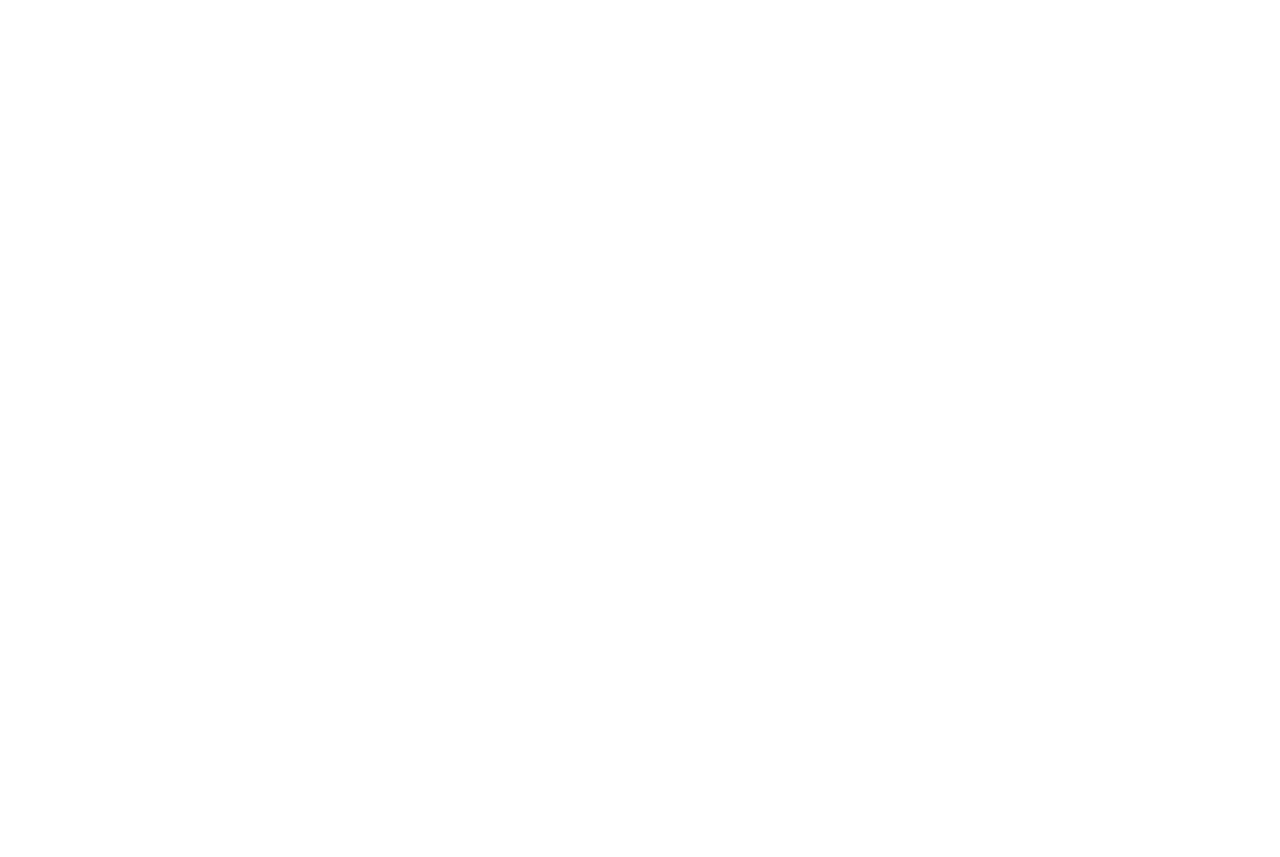
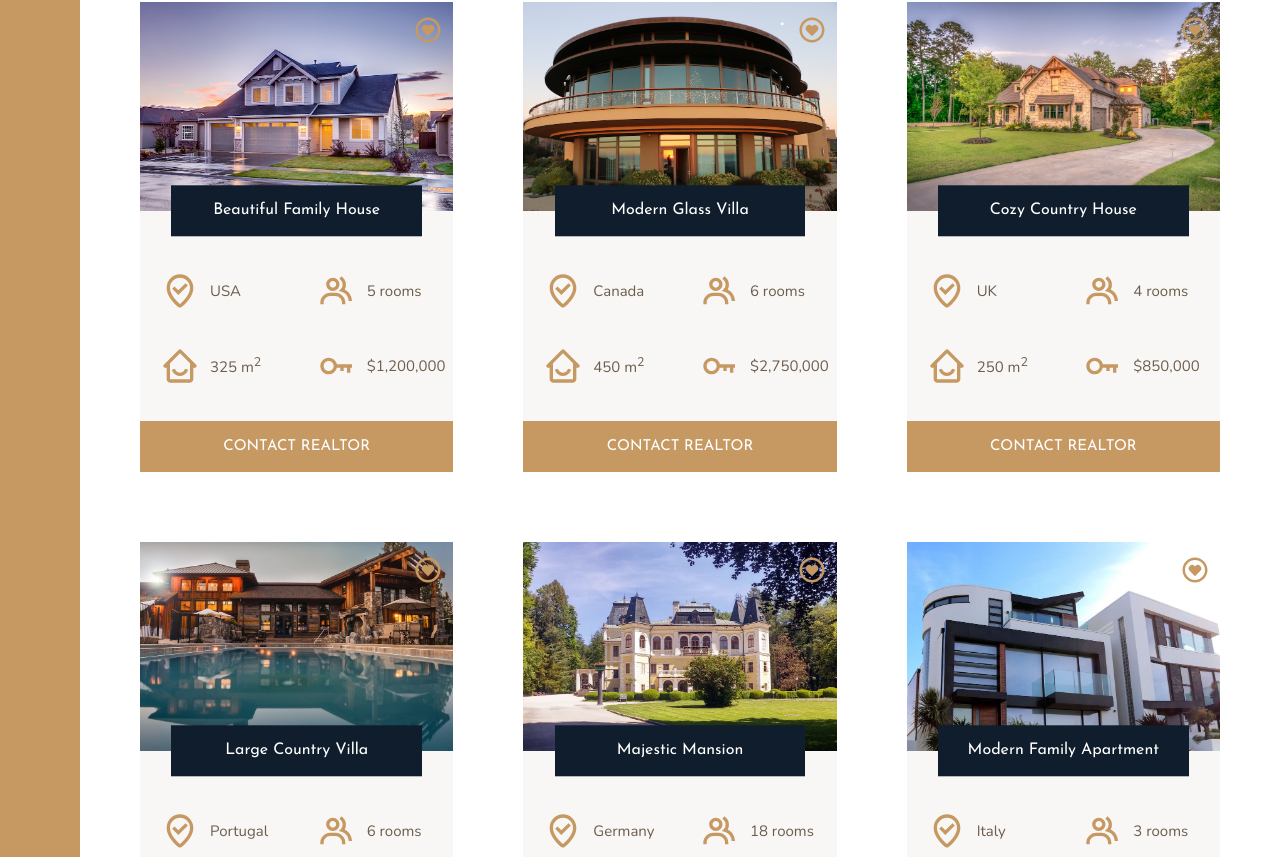
Before and after one commit to piyumanthaAB/react-nexter-responsive, a React (Create React App) app: page / in a window 1280 px wide. Shown: the part 2023-2880 px from the top of the page. Before the commit the page ends 1923 px from the top, so only its background shows below. Built offline with nearby package versions, Linux system fonts and the light colour scheme.

Commit message:
home section implemented

```diff
--- a/public/css/style.css
+++ b/public/css/style.css
@@ -141,8 +141,59 @@
   margin-bottom: 4rem; }
 
 .homes {
-  background-color: #101d2c;
-  grid-column: center-start/center-end; }
+  grid-column: center-start/center-end;
+  margin: 15rem 0;
+  display: grid;
+  grid-template-columns: repeat(auto-fit, minmax(25rem, 1fr));
+  grid-gap: 7rem; }
+
+.home {
+  background-color: #f9f7f6;
+  display: grid;
+  grid-template-columns: repeat(2, 1fr);
+  grid-row-gap: 3.5rem; }
+  .home__img {
+    grid-row: 1/2;
+    grid-column: 1/-1;
+    width: 100%;
+    grid-column: 1/-1;
+    z-index: 1; }
+  .home__like {
+    grid-row: 1/2;
+    grid-column: 2/3;
+    font-size: 3rem;
+    color: #c69963;
+    z-index: 2;
+    justify-self: end;
+    margin: 1rem; }
+  .home__name {
+    grid-row: 1/2;
+    grid-column: 1/-1;
+    z-index: 3;
+    align-self: end;
+    width: 80%;
+    justify-self: center;
+    font-family: "Josefin Sans", sans-serif;
+    font-size: 1.6rem;
+    text-align: center;
+    padding: 1.25rem;
+    background-color: #101d2c;
+    color: #fff;
+    font-weight: 400;
+    transform: translateY(50%); }
+  .home__location, .home__rooms {
+    margin-top: 2.5rem; }
+  .home__location, .home__rooms, .home__area, .home__price {
+    font-size: 1.5rem;
+    margin-left: 2rem;
+    display: flex;
+    align-items: center; }
+    .home__location-icon, .home__rooms-icon, .home__area-icon, .home__price-icon {
+      font-size: 4rem;
+      color: #c69963;
+      margin-right: 1rem; }
+  .home__btn {
+    grid-column: 1/-1; }
 
 .gallery {
   background-color: #54483a;
--- a/public/sass/_homes.scss
+++ b/public/sass/_homes.scss
@@ -1,4 +1,100 @@
 .homes {
-  background-color: $color-secondary;
   grid-column: center-start/center-end;
+  margin: 15rem 0;
+
+  display: grid;
+  grid-template-columns: repeat(auto-fit, minmax(25rem, 1fr));
+  grid-gap: 7rem;
 }
+
+.home {
+  background-color: $color-grey-light-1;
+
+  display: grid;
+  grid-template-columns: repeat(2, 1fr);
+  grid-row-gap: 3.5rem;
+
+  &__img {
+    grid-row: 1/2;
+    grid-column: 1/-1;
+    width: 100%;
+    grid-column: 1/-1;
+    z-index: 1;
+  }
+
+  &__like {
+    grid-row: 1/2;
+    grid-column: 2/3;
+    font-size: 3rem;
+    color: $color-primary;
+    z-index: 2;
+    justify-self: end;
+    margin: 1rem;
+  }
+
+  &__name {
+    grid-row: 1/2;
+    grid-column: 1/-1;
+    z-index: 3;
+    align-self: end;
+
+    width: 80%;
+    justify-self: center;
+    font-family: $font-display;
+    font-size: 1.6rem;
+    text-align: center;
+    padding: 1.25rem;
+    background-color: $color-secondary;
+    color: #fff;
+    font-weight: 400;
+
+    transform: translateY(50%);
+  }
+
+  &__location,
+  &__rooms {
+    margin-top: 2.5rem;
+  }
+
+  &__location,
+  &__rooms,
+  &__area,
+  &__price {
+    // justify-self: center;
+    font-size: 1.5rem;
+    margin-left: 2rem;
+
+    display: flex;
+    align-items: center;
+
+    &-icon {
+      font-size: 4rem;
+      color: $color-primary;
+      margin-right: 1rem;
+    }
+  }
+
+  &__btn {
+    grid-column: 1/-1;
+  }
+
+  // &__location {
+  //   &-icon {
+  //   }
+  // }
+
+  // &__rooms {
+  //   &-icon {
+  //   }
+  // }
+
+  // &__area {
+  //   &-icon {
+  //   }
+  // }
+
+  // &__price {
+  //   &-icon {
+  //   }
+  // }
+}
--- a/src/components/FeatureItem.js
+++ b/src/components/FeatureItem.js
@@ -1,4 +1,3 @@
-import { BiWorld, BiTrophy, BiLineChart, BiLock } from "react-icons/bi";
 
 const FeatureItem = (props) => {
     return (
--- /dev/null
+++ b/src/components/HomeCard.js
@@ -0,0 +1,33 @@
+import { BiHeartCircle,BiBeenHere,BiGroup,BiHomeSmile,BiKey } from "react-icons/bi";
+
+const HomeCard = (props) => {
+    return (
+        <div className='home'>
+            <img src={`img/house-${props.details.img}.jpeg`} alt="img-1" className="home__img" />
+            <div className="home__like"> <BiHeartCircle /> </div>
+            <h5 className="home__name">{props.details.name }</h5>
+
+            <div className="home__location">
+                <BiBeenHere className='home__location-icon' />
+                <p>{props.details.location }</p>
+            </div>
+            <div className="home__rooms">
+                <BiGroup className='home__rooms-icon' />
+                <p>{props.details.rooms } rooms</p>
+            </div>
+            <div className="home__area">
+                <BiHomeSmile className='home__area-icon' />
+                <p>{props.details.area } m<sup>2</sup></p>
+            </div>
+            <div className="home__price">
+                <BiKey className='home__price-icon' />
+                <p>${props.details.price }</p>
+            </div>
+
+            <button className="btn home__btn">Contact Realtor</button>
+
+        </div>
+     );
+}
+
+export default HomeCard;
--- a/src/components/Homes.js
+++ b/src/components/Homes.js
@@ -1,7 +1,65 @@
+import HomeCard from './HomeCard';
+
 const Homes = () => {
+    const homes = [
+        {
+            img: '1',
+            name: 'Beautiful Family House',
+            location: 'USA',
+            rooms: '5',
+            area: '325',
+            price:'1,200,000'
+        },
+        {
+            img: '2',
+            name: 'Modern Glass Villa',
+            location: 'Canada',
+            rooms: '6',
+            area: '450',
+            price:'2,750,000'
+        },
+        {
+            img: '3',
+            name: 'Cozy Country House',
+            location: 'UK',
+            rooms: '4',
+            area: '250',
+            price:'850,000'
+        },
+        {
+            img: '4',
+            name: 'Large Country Villa',
+            location: 'Portugal',
+            rooms: '6',
+            area: '480',
+            price:'1,950,000'
+        },
+        {
+            img: '5',
+            name: 'Majestic Mansion',
+            location: 'Germany',
+            rooms: '18',
+            area: '4230',
+            price:'9,500,000'
+        },
+        {
+            img: '6',
+            name: 'Modern Family Apartment',
+            location: 'Italy',
+            rooms: '3',
+            area: '180',
+            price:'600,000'
+        }
+    ]
+
+
     return (
         <section className="homes">
-            homes
+            {homes.map(home => {
+                return (
+                    <HomeCard details={home} />
+                )
+            })}
         </section>
      );
 }
```
